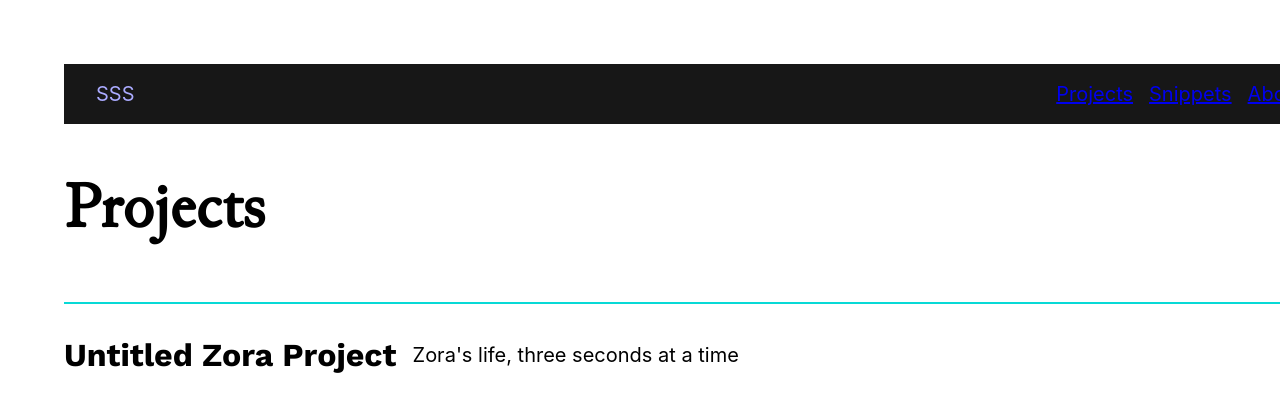
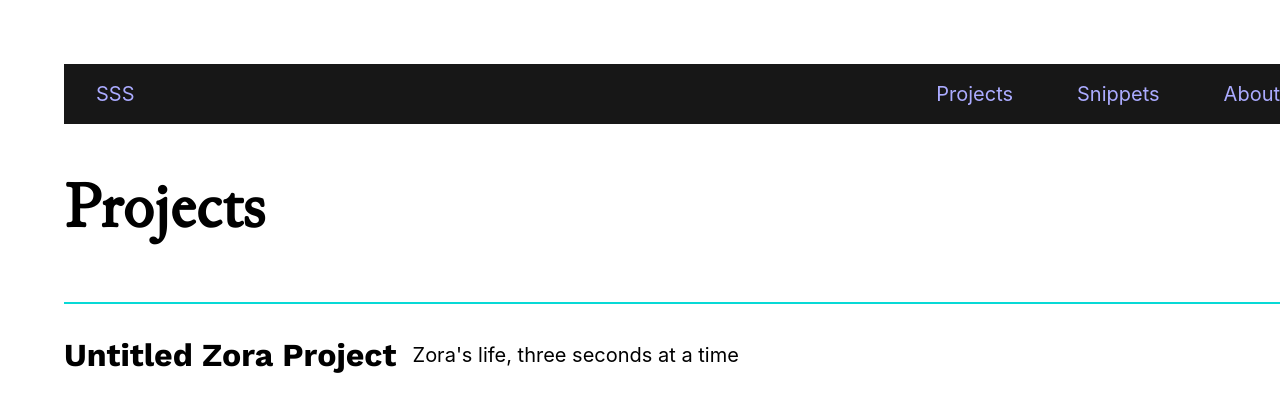
Before and after one commit to sanjeev-/personalsite, a React (Create React App) app in the folder frontend/: page /projects in a window 1280 px wide. Shown: the top 412 px of the page. Built offline with nearby package versions, Linux system fonts and the light colour scheme; no server answers.

Commit message:
Design system cleanup

```diff
--- a/frontend/src/components/Header.js
+++ b/frontend/src/components/Header.js
@@ -31,8 +31,14 @@ const Header = () => {
       </Flex>
       <Flex px={4}>
         {links.map((object, i) => (
-          <Flex px={2} color={colors.purple[1]}>
-            <Link href={object.link}>{object.name}</Link>
+          <Flex px={4}>
+            <Link
+              href={object.link}
+              color={colors.purple[1]}
+              textDecoration="none"
+            >
+              {object.name}
+            </Link>
           </Flex>
         ))}
       </Flex>
--- a/frontend/src/designSystem/Link.js
+++ b/frontend/src/designSystem/Link.js
@@ -90,6 +90,7 @@ const hover = pseudoStyle({
 const Link = styled.a`
   overflow: ${(props) => props.overflow};
   text-overflow: ${(props) => props.textOverflow};
+  text-decoration: ${(props) => props.textDecoration};
   cursor: pointer;
   transition: ${(props) => props.transition};
   opacity: ${(props) => props.opacity};
```
